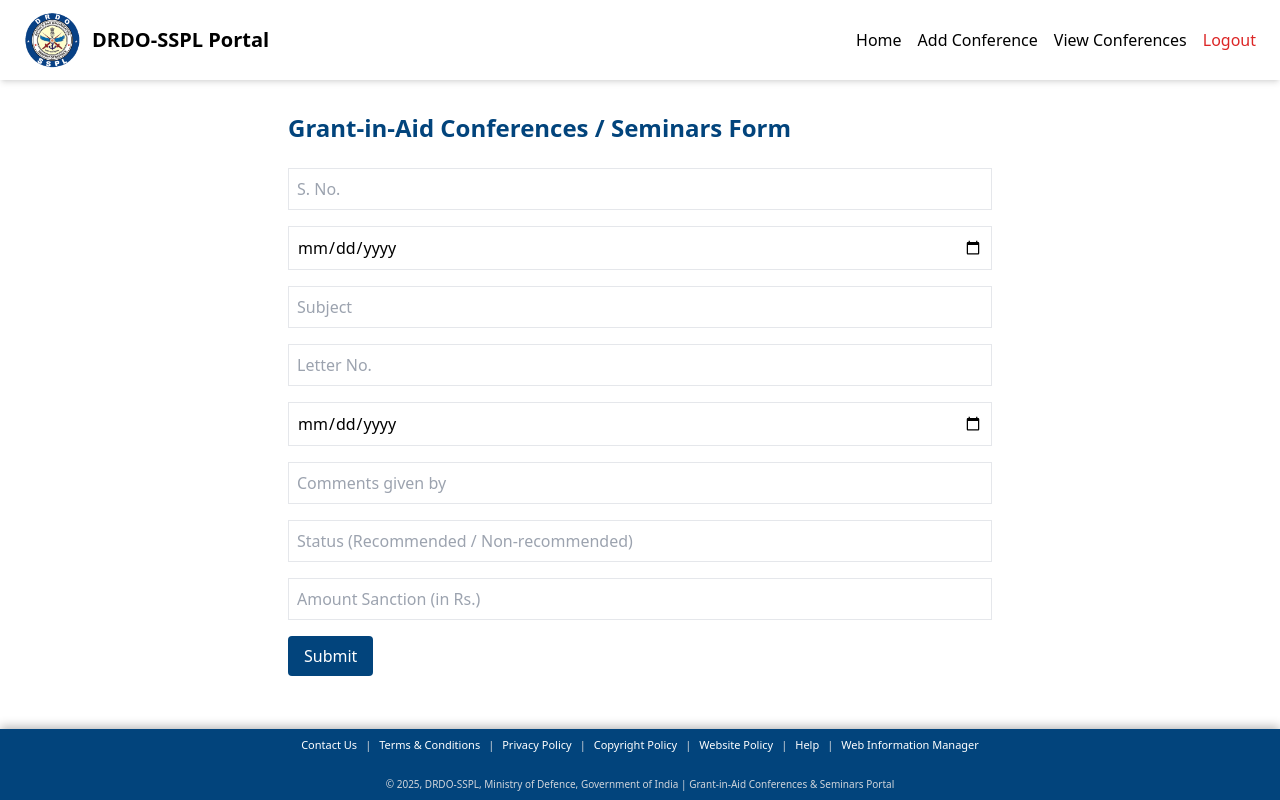
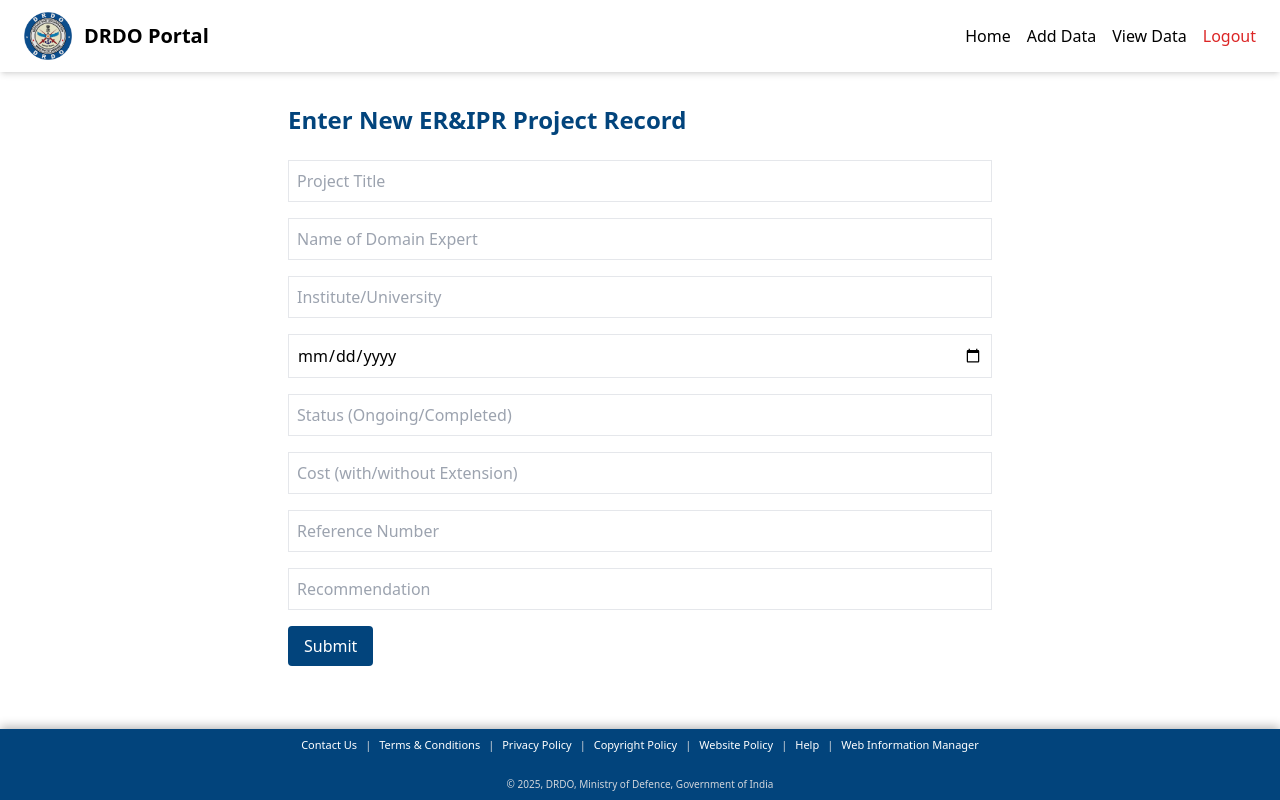
Before and after one commit to jeet1703/DRDO-Frontend, a React (Vite) app: page /form in a window 1280 px wide. Built offline with nearby package versions, Linux system fonts and the light colour scheme; sample sign-in values are in the browser's storage.

Commit message:
Revert "frotend updated"
This reverts commit 7229dfff2c827aa1d92c912d630490780c1e65dc.

```diff
--- a/src/App.jsx
+++ b/src/App.jsx
@@ -1,4 +1,3 @@
-//src/App.jsx
 import React from 'react';
 import './index.css';
 import { BrowserRouter, Routes, Route } from 'react-router-dom';
--- a/src/Components/Footer.jsx
+++ b/src/Components/Footer.jsx
@@ -1,28 +1,21 @@
-// src/Components/Footer.jsx
+// components/Footer.jsx
 import React from 'react';
 
 const Footer = () => (
-  <footer className="w-full bg-[#02447C] text-white shadow-[0_-2px_10px_rgba(0,0,0,0.3)]">
+  <footer className=" w-full bg-[#02447C] text-white shadow-[0_-2px_10px_rgba(0,0,0,0.3)]">
     <div className="flex flex-wrap justify-center items-center text-[11px] gap-x-2 gap-y-2 p-2">
       {[
-        'Contact Us',
-        'Terms & Conditions',
-        'Privacy Policy',
-        'Copyright Policy',
-        'Website Policy',
-        'Help',
-        'Web Information Manager',
+        'Contact Us', 'Terms & Conditions', 'Privacy Policy', 'Copyright Policy',
+        'Website Policy', 'Help', 'Web Information Manager'
       ].map((item, index, arr) => (
         <React.Fragment key={item}>
-          <a href="#" className="hover:underline">
-            {item}
-          </a>
+          <a href="#" className="hover:underline">{item}</a>
           {index < arr.length - 1 && <span className="text-gray-300">|</span>}
         </React.Fragment>
       ))}
     </div>
     <div className="mt-4 mb-2 text-[10px] text-center text-gray-300">
-      &copy; 2025, DRDO-SSPL, Ministry of Defence, Government of India | Grant-in-Aid Conferences & Seminars Portal
+      &copy; 2025, DRDO, Ministry of Defence, Government of India
     </div>
   </footer>
 );
--- a/src/Components/Navbar.jsx
+++ b/src/Components/Navbar.jsx
@@ -1,4 +1,3 @@
-// src/Components/Navbar.jsx
 import React from 'react';
 import { useNavigate } from 'react-router-dom';
 import logo from '../assets/logo.png';
@@ -7,6 +6,8 @@ const Navbar = () => {
   const navigate = useNavigate();
 
   const handleLogout = () => {
+    // Clear any auth tokens or session data here if needed
+     // redirect to login page
     localStorage.removeItem('token'); // Clear token
     navigate('/');
   };
@@ -14,28 +15,28 @@ const Navbar = () => {
   return (
     <nav className="w-full bg-white shadow-md py-3 px-6 flex items-center justify-between">
       <div className="flex items-center text-black">
-        <img src={logo} alt="Logo" className="w-14" />
-        <h1 className="text-xl font-bold ml-3">DRDO-SSPL Portal</h1>
+        <img src={logo} alt="Logo" className="w-12 h-12" />
+        <h1 className="text-xl font-bold  ml-3">DRDO Portal</h1>
       </div>
 
       <div className="flex gap-4 items-center">
         <button
           onClick={() => navigate('/home')}
-          className="font-medium hover:underline"
+          className=" font-medium hover:underline"
         >
           Home
         </button>
         <button
           onClick={() => navigate('/form')}
-          className="font-medium hover:underline"
+          className=" font-medium hover:underline"
         >
-          Add Conference
+          Add Data
         </button>
         <button
           onClick={() => navigate('/dashboard')}
-          className="font-medium hover:underline"
+          className=" font-medium hover:underline"
         >
-          View Conferences
+          View Data
         </button>
         <button
           onClick={handleLogout}
--- a/src/main.jsx
+++ b/src/main.jsx
@@ -1,4 +1,3 @@
-//srdc/main.jsx
 import React from 'react';
 import ReactDOM from 'react-dom/client';
 import App from './App';
--- a/src/pages/Dashboard.jsx
+++ b/src/pages/Dashboard.jsx
@@ -1,17 +1,60 @@
   // src/pages/Dashboard.jsx
+  // import React, { useState } from "react";
   import React, { useState, useEffect } from "react";
+
   import Navbar from "../Components/Navbar";
   import Footer from "../Components/Footer";
 
   const Dashboard = () => {
-  const [projects, setProjects] = useState([]);
+    // const initialProjects = [
+    //   {
+    //     id: 1,
+    //     projectTitle: "Design and Development of GAF HEAT for 18 30 40 Through SSP WER MAS",
+    //     domainExpert: "Dr. Subhash Chander",
+    //     institute: "Department of Physics, IIT Roorkee",
+    //     dateOfSanction: "27-Sep-2012",
+    //     cost: "₹22,05,059",
+    //     referenceNo: "20MPERIP/28/20",
+    //     recommendation: "Recommended by SSPL",
+    //     status: "In Process",
+    //     comments: "",
+    //   },
+    //   {
+    //     id: 2,
+    //     projectTitle: "Development of sensors for detection and suppression of ...",
+    //     domainExpert: "Dr. Anoop Kumar Shukla",
+    //     institute: "Amity Institute of Applied Science, Amity University, UP",
+    //     dateOfSanction: "13-Dec-2021",
+    //     cost: "₹17,75,855",
+    //     referenceNo: "EBIPR/965",
+    //     recommendation: "Recommended by SP",
+    //     status: "In Process",
+    //     comments: "",
+    //   },
+    //   {
+    //     id: 3,
+    //     projectTitle: "Infra-Red Detector using Graphene with SiNWs for Night Vision Devices",
+    //     domainExpert: "Dr. Avinash Kumar",
+    //     institute: "Amity University, UP",
+    //     dateOfSanction: "16-Nov-2023",
+    //     cost: "₹58,00,744",
+    //     referenceNo: "ERIP/ER/20/23080099",
+    //     recommendation: "Recommended by SSPL",
+    //     status: "In Process",
+    //     comments: "",
+    //   },
+    // ];
 
+    // const [projects, setProjects] = useState(initialProjects);
+    const [projects, setProjects] = useState([]);  // Initially empty, will be loaded from backend
+    // Fetch records from backend on component mount
     useEffect(() => {
-    fetch(`https://drdo-sspl-backend-production.up.railway.app/api/dashboard/`)
+      fetch(`https://drdo-backend-production.up.railway.app/api/dashboard/`)
         .then((res) => res.json())
         .then((data) => setProjects(data))
         .catch((err) => console.error("Failed to fetch projects:", err));
     }, []);
+
 
     const handleStatusChange = (id, newStatus) => {
       setProjects((prev) =>
@@ -21,43 +64,60 @@ const Dashboard = () => {
       );
 
       const project = projects.find((p) => p.id === id);
-    fetch(`https://drdo-sspl-backend-production.up.railway.app/api/dashboard/update/${project.letterNo}`, {
+      fetch(`https://drdo-backend-production.up.railway.app/api/dashboard/update/${project.referenceNo}`, {
         method: "PUT",
         headers: {
           "Content-Type": "application/json",
         },
         body: JSON.stringify({ status: newStatus }),
-    }).catch((err) => console.error("Status update failed:", err));
+      })
+        .then((res) => res.json())
+        .catch((err) => console.error("Status update failed:", err));
+
     };
 
     const handleCommentsChange = (id, newComment) => {
       setProjects((prev) =>
         prev.map((proj) =>
-        proj.id === id ? { ...proj, commentsGivenBy: newComment } : proj
+          proj.id === id ? { ...proj, comments: newComment } : proj
         )
       );
     };
 
+    // const handleSendComment = (id) => {
+    //   const project = projects.find((p) => p.id === id);
+    //   if (project.comments.trim() === "") {
+    //     alert("Please enter a comment before sending.");
+    //     return;
+    //   }
+    //   alert(`Comment sent for project "${project.projectTitle}":\n${project.comments}`);
+    //   // Clear comment after send
+    //   setProjects((prev) =>
+    //     prev.map((proj) =>
+    //       proj.id === id ? { ...proj, comments: "" } : proj
+    //     )
+    //   );
+    // };
     const handleSendComment = (id) => {
       const project = projects.find((p) => p.id === id);
-    if (project.commentsGivenBy?.trim() === "") {
+      if (project.comments.trim() === "") {
         alert("Please enter a comment before sending.");
         return;
       }
 
-    fetch(`https://drdo-sspl-backend-production.up.railway.app/api/dashboard/update/${project.letterNo}`, {
+      fetch(`https://drdo-backend-production.up.railway.app/api/dashboard/update/${project.referenceNo}`, {
         method: "PUT",
         headers: {
           "Content-Type": "application/json",
         },
-      body: JSON.stringify({ commentsGivenBy: project.commentsGivenBy }),
+        body: JSON.stringify({ comments: project.comments }),
       })
         .then((res) => res.json())
         .then(() => {
-        alert(`Comment sent for subject "${project.subject}":\n${project.commentsGivenBy}`);
+          alert(`Comment sent for project "${project.projectTitle}":\n${project.comments}`);
           setProjects((prev) =>
             prev.map((proj) =>
-            proj.id === id ? { ...proj, commentsGivenBy: "" } : proj
+              proj.id === id ? { ...proj, comments: "" } : proj
             )
           );
         })
@@ -68,36 +128,42 @@ const Dashboard = () => {
       <div className="min-h-screen flex flex-col">
         <Navbar />
         <main className="p-8 flex-grow max-w-full overflow-x-auto">
-        <h2 className="text-3xl font-semibold mb-6 text-[#02447C]">
-          Grant-in-Aid Conferences / Seminars
+          <h2 className="text-2xl font-semibold mb-4 text-[#02447C]">
+            Submitted ER&IPR Project Records
           </h2>
-
-        <table className="w-full border text-sm bg-white shadow table-auto min-w-[1000px]">
+          <table className="w-full border text-sm bg-white shadow table-auto min-w-[900px]">
             <thead className="bg-[#02447C] text-white">
               <tr>
-              <th className="border p-2">S.No.</th>
-              <th className="border p-2">Date of Opened</th>
-              <th className="border p-2">Subject</th>
-              <th className="border p-2">Letter No.</th>
-              <th className="border p-2">Dated</th>
-              <th className="border p-2">Comments given by</th>
+                <th className="border p-2">#</th>
+                <th className="border p-2">Project Title</th>
+                <th className="border p-2">Domain Expert</th>
+                <th className="border p-2">Institute</th>
+                <th className="border p-2">Date of Sanction</th>
                 <th className="border p-2">Status</th>
-              <th className="border p-2">Amount Sanction (in ₹)</th>
+                <th className="border p-2">Cost</th>
+                <th className="border p-2">Ref No.</th>
+                <th className="border p-2">Recommendation</th>
+                <th className="border p-2">Comments</th>
+                <th className="border p-2">Action</th>
               </tr>
             </thead>
             <tbody>
               {projects.map((project, index) => (
                 <tr key={project.id} className="hover:bg-blue-50">
                   <td className="border p-2">{index + 1}</td>
-                <td className="border p-2">{project.dateOfOpened}</td>
-                <td className="border p-2">{project.subject}</td>
-                <td className="border p-2">{project.letterNo}</td>
-                <td className="border p-2">{project.dated}</td>
+                  <td className="border p-2">{project.projectTitle}</td>
+                  <td className="border p-2">{project.domainExpert}</td>
+                  <td className="border p-2">{project.institute}</td>
+                  <td className="border p-2">{project.dateOfSanction}</td>
+                  <td className="border p-2">{project.status}</td>
+                  <td className="border p-2">{project.cost}</td>
+                  <td className="border p-2">{project.referenceNo}</td>
+                  <td className="border p-2">{project.recommendation}</td>
                   <td className="border p-2">
                     <div className="flex gap-2">
                       <input
                         type="text"
-                      value={project.commentsGivenBy || ""}
+                        value={project.comments}
                         onChange={(e) =>
                           handleCommentsChange(project.id, e.target.value)
                         }
@@ -120,12 +186,11 @@ const Dashboard = () => {
                       }
                       className="border rounded px-2 py-1 w-full"
                     >
-                    <option value="Recommended">Recommended</option>
-                    <option value="Non-recommended">Non-recommended</option>
+                      <option value="In Process">In Process</option>
+                      <option value="Accepted">Accepted</option>
+                      <option value="Rejected">Rejected</option>
                     </select>
                   </td>
-                <td className="border p-2">{project.amountSanction}</td>
-                <td className="border p-2 text-center text-gray-400">–</td>
                 </tr>
               ))}
             </tbody>
--- a/src/pages/DataEntryForm.jsx
+++ b/src/pages/DataEntryForm.jsx
@@ -5,14 +5,14 @@ import Footer from '../Components/Footer';
 
 const DataEntryForm = () => {
   const [formData, setFormData] = useState({
-    serialNo: '',
-    dateOpened: '',
-    subject: '',
-    letterNo: '',
-    dated: '',
-    comments: '',
+    projectTitle: '',
+    domainExpert: '',
+    institute: '',
+    dateOfSanction: '',
     status: '',
-    amountSanctioned: '',
+    cost: '',
+    referenceNo: '',
+    recommendation: '',
   });
 
   const handleChange = (e) => {
@@ -22,11 +22,19 @@ const DataEntryForm = () => {
     });
   };
 
+  // const handleSubmit = (e) => {
+  //   e.preventDefault();
+  //   console.log('Submitted:', formData);
+  //   alert('Form submitted successfully!');
+  //   // Add API call here if needed
+  // };
+
+
   const handleSubmit = async (e) => {
   e.preventDefault();
 
   try {
-      const response = await fetch('https://drdo-sspl-backend-production.up.railway.app/api/form/records', {
+    const response = await fetch('https://drdo-backend-production.up.railway.app/api/form/records', {
       method: 'POST',
       headers: { 'Content-Type': 'application/json' },
       body: JSON.stringify(formData),
@@ -34,15 +42,16 @@ const DataEntryForm = () => {
 
     if (response.ok) {
       alert('Form submitted successfully!');
+      // Reset form after successful submit
       setFormData({
-          serialNo: '',
-          dateOpened: '',
-          subject: '',
-          letterNo: '',
-          dated: '',
-          comments: '',
+        projectTitle: '',
+        domainExpert: '',
+        institute: '',
+        dateOfSanction: '',
         status: '',
-          amountSanctioned: '',
+        cost: '',
+        referenceNo: '',
+        recommendation: '',
       });
     } else {
       const errorData = await response.json();
@@ -53,75 +62,74 @@ const DataEntryForm = () => {
   }
 };
 
+
   return (
     <div className="min-h-screen flex flex-col">
       <Navbar />
       <main className="p-8 max-w-3xl mx-auto flex-grow">
-        <h2 className="text-2xl font-semibold mb-6 text-[#02447C]">
-          Grant-in-Aid Conferences / Seminars Form
-        </h2>
+        <h2 className="text-2xl font-semibold mb-6 text-[#02447C]">Enter New ER&IPR Project Record</h2>
         <form onSubmit={handleSubmit} className="space-y-4">
           <input
             type="text"
-            name="serialNo"
-            placeholder="S. No."
-            value={formData.serialNo}
+            name="projectTitle"
+            placeholder="Project Title"
+            value={formData.projectTitle}
+            onChange={handleChange}
+            className="border p-2 w-full"
+          />
+          <input
+            type="text"
+            name="domainExpert"
+            placeholder="Name of Domain Expert"
+            value={formData.domainExpert}
+            onChange={handleChange}
+            className="border p-2 w-full"
+          />
+          <input
+            type="text"
+            name="institute"
+            placeholder="Institute/University"
+            value={formData.institute}
             onChange={handleChange}
             className="border p-2 w-full"
           />
           <input
             type="date"
-            name="dateOpened"
-            placeholder="Date of opened"
-            value={formData.dateOpened}
-            onChange={handleChange}
-            className="border p-2 w-full"
-          />
-          <input
-            type="text"
-            name="subject"
-            placeholder="Subject"
-            value={formData.subject}
-            onChange={handleChange}
-            className="border p-2 w-full"
-          />
-          <input
-            type="text"
-            name="letterNo"
-            placeholder="Letter No."
-            value={formData.letterNo}
-            onChange={handleChange}
-            className="border p-2 w-full"
-          />
-          <input
-            type="date"
-            name="dated"
-            placeholder="Dated"
-            value={formData.dated}
-            onChange={handleChange}
-            className="border p-2 w-full"
-          />
-          <input
-            type="text"
-            name="comments"
-            placeholder="Comments given by"
-            value={formData.comments}
+            name="dateOfSanction"
+            placeholder="Date of Sanction"
+            value={formData.dateOfSanction}
             onChange={handleChange}
             className="border p-2 w-full"
           />
           <input
             type="text"
             name="status"
-            placeholder="Status (Recommended / Non-recommended)"
+            placeholder="Status (Ongoing/Completed)"
             value={formData.status}
             onChange={handleChange}
             className="border p-2 w-full"
           />
           <input
             type="text"
-            name="amountSanctioned"
-            placeholder="Amount Sanction (in Rs.)"
-            value={formData.amountSanctioned}
+            name="cost"
+            placeholder="Cost (with/without Extension)"
+            value={formData.cost}
+            onChange={handleChange}
+            className="border p-2 w-full"
+          />
+          <input
+            type="text"
+            name="referenceNo"
+            placeholder="Reference Number"
+            value={formData.referenceNo}
+            onChange={handleChange}
+            className="border p-2 w-full"
+          />
+          <input
+            type="text"
+            name="recommendation"
+            placeholder="Recommendation"
+            value={formData.recommendation}
             onChange={handleChange}
             className="border p-2 w-full"
           />
--- a/src/pages/Home.jsx
+++ b/src/pages/Home.jsx
@@ -1,40 +1,41 @@
-// src/pages/Home.jsx
+// pages/Home.jsx
 import React from "react";
+import banner from "../assets/banner.jpg";
 import Footer from "../Components/Footer";
 import Navbar from "../Components/Navbar";
-import { Link } from "react-router-dom";
+import { AddIcon } from "../Components/icons/AddIcon";
+import { PrintIcon } from "../Components/icons/PrintIcon";
+import { Link, useNavigate } from "react-router-dom";
 
 const Home = () => {
+  const navigate = useNavigate();
   return (
     <div className="min-h-screen flex flex-col">
   <Navbar />
 
   {/* Hero Section */}
   <div className="flex-grow relative w-full h-[calc(100vh-150px)] bg-gradient-to-r from-[#02447C] to-[#046BA4] text-white flex flex-col items-center justify-center text-center shadow-md px-4">
-        <h2 className="text-4xl font-bold mb-4">
-          Welcome to DRDO-SSPL Grant-in-Aid Conference/Seminars Portal
-        </h2>
-        <p className="text-lg text-blue-100 mb-6">
-          Manage and review conference/seminar funding records securely
-        </p>
+    <h2 className="text-4xl font-bold mb-4">Welcome to DRDO ER / IPR Portal</h2>
+    <p className="text-lg text-blue-100 mb-6">Securely manage and view internal records</p>
     <div className="flex flex-col sm:flex-row gap-4">
       <Link
         to="/form"
         className="bg-white text-[#046BA4] font-semibold py-2 px-6 rounded-full hover:bg-[#E6F4FA] transition"
       >
-            Enter Grant Record
+        Enter Data
       </Link>
       <Link
         to="/dashboard"
         className="bg-white text-[#046BA4] font-semibold py-2 px-6 rounded-full hover:bg-[#E6F4FA] transition"
       >
-            View Grant Records
+        View Data
       </Link>
     </div>
   </div>
 
   <Footer />
 </div>
+
   );
 };
 
--- a/src/pages/Login.jsx
+++ b/src/pages/Login.jsx
@@ -25,6 +25,7 @@ const Login = () => {
         console.log('Login successful, token:', data.token);
         setError('');
         navigate('/home');
+
       } else {
         setError(data.error || 'Login failed');
       }
@@ -36,16 +37,10 @@ const Login = () => {
   return (
     <div className="min-h-screen flex items-center justify-center bg-gradient-to-b from-[#056CA5] to-[#002B62] px-4">
       <div className="bg-white rounded-2xl shadow-lg p-8 w-full max-w-sm text-center">
-        <img src={logo} alt="DRDO-SSPL Logo" className="w-36 mx-auto mb-4" />
-        <h2 className="text-xl font-bold text-gray-800">
-          DRDO-SSPL
-        </h2>
-        <h3 className="text-xs font-semibold text-gray-800 mb-6">
-          Grant-in-Aid Conferences/Seminars
-          <div className='font-bold text-xl mt-2'>LogIn</div>
-        </h3>
+        <img src={logo} alt="Logo" className="w-24 h-24 mx-auto mb-4" />
+        <h2 className="text-2xl font-bold text-gray-800 mb-6">Log In</h2>
 
-        <form onSubmit={handleSubmit} className="flex flex-col gap-4 mt-3">
+        <form onSubmit={handleSubmit} className="flex flex-col gap-4">
           <input
             type="text"
             placeholder="Username"
```
Also changed, not shown: src/assets/logo.png. Lines whose indentation alone changed are shown as unchanged.
